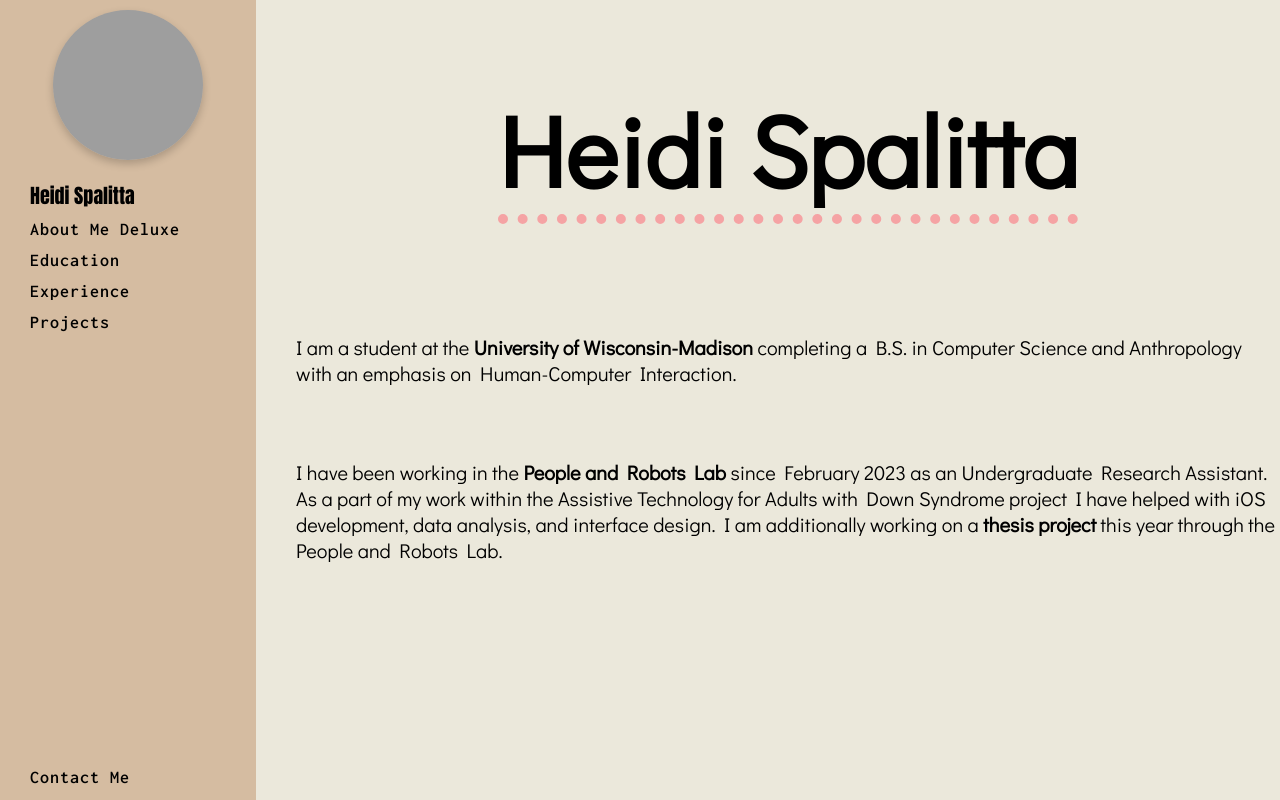
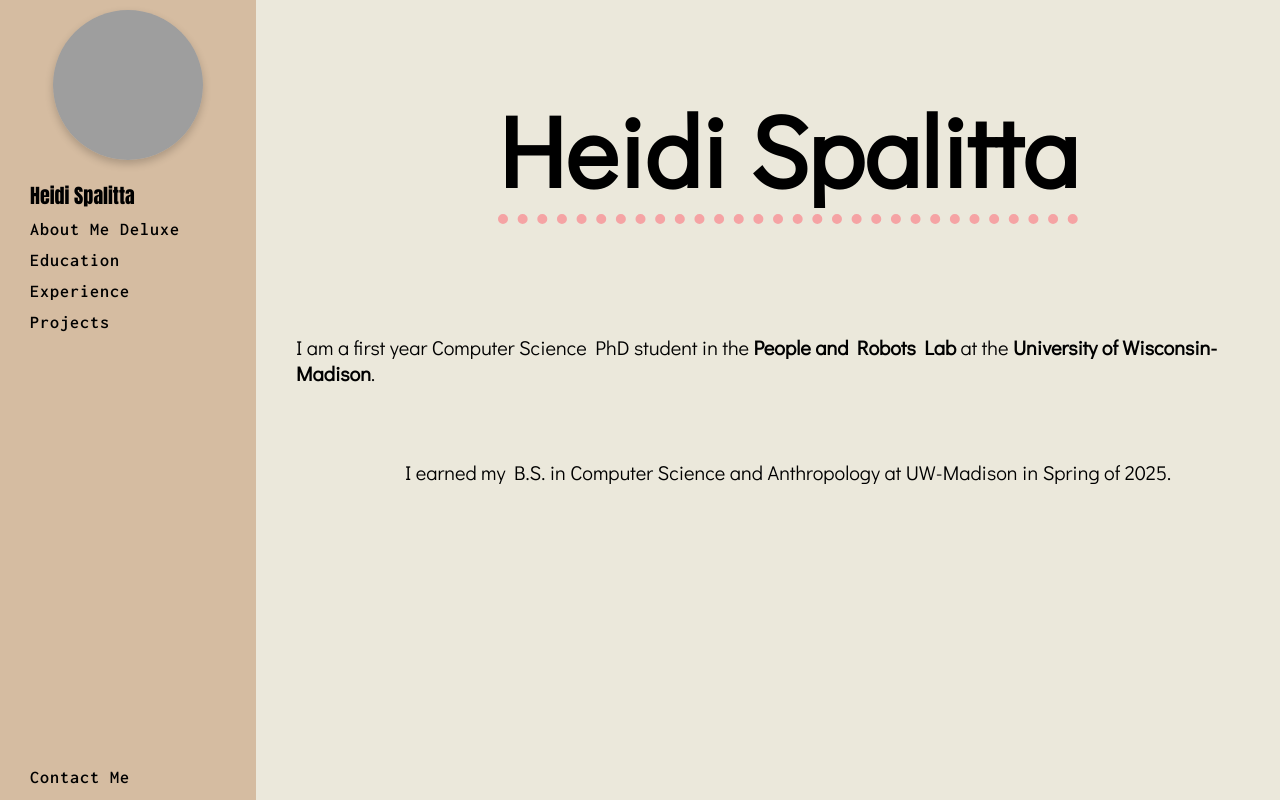
Before and after one commit to heidispalitta/heidispalitta.github.io, a React (Create React App) app: page / in a window 1280 px wide. Built offline with nearby package versions, Linux system fonts and the light colour scheme; grey boxes are pictures that could not be loaded; a web font is replaced by a local one.

Commit message:
Update Home.js

```diff
--- a/src/Pages/Home.js
+++ b/src/Pages/Home.js
@@ -4,11 +4,8 @@ const Home = () => {
     return (
         <section id="Home" className="content-section">
             <h1>Heidi Spalitta</h1>
-            <h2>I am a student at the <strong>University of Wisconsin-Madison</strong> completing a B.S. in Computer Science and Anthropology with an emphasis on Human-Computer Interaction. </h2>
-            <h2>I have been working in the <strong>People and Robots Lab</strong> since February 2023 as an Undergraduate Research Assistant.
-                As a part of my work within the Assistive Technology for Adults with Down Syndrome project I have helped with iOS development, data analysis, and interface design.
-                I am additionally working on a <strong>thesis project</strong> this year through the People and Robots Lab.
-            </h2>
+            <h2>I am a first year Computer Science PhD student in the <strong>People and Robots Lab</strong> at the <strong>University of Wisconsin-Madison</strong>.</h2>
+            <h2>I earned my B.S. in Computer Science and Anthropology at UW-Madison in Spring of 2025.</h2>
         </section>
     );
 }
```
